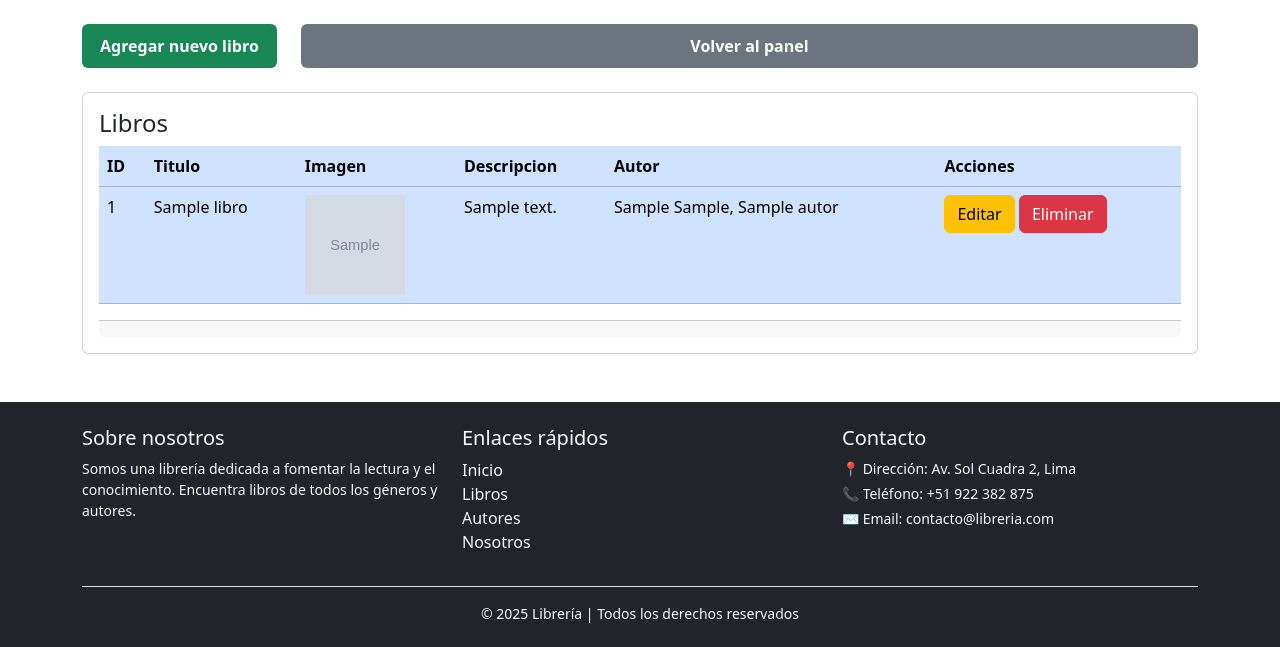
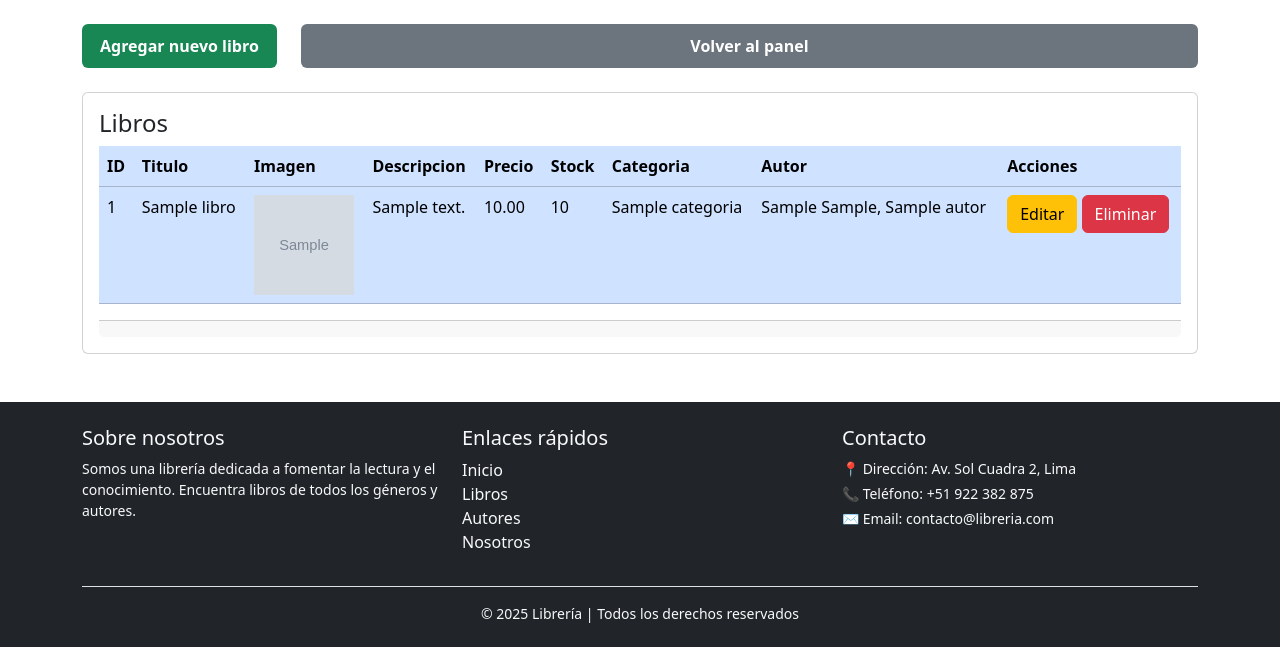
Before and after one commit to BlazeShotS/Sistema-Libreria, a Django app: page /libros in a window 1280 px wide. Shown: the part 56-703 px from the top of the page. Run offline with Django 5.2, Linux system fonts and the light colour scheme; tables that the repository leaves empty hold one stand-in row (values such as "Sample post"); grey boxes marked "Sample" are stand-in pictures.

Commit message:
feat: acciones de admin listos

```diff
--- a/libreria/models.py
+++ b/libreria/models.py
@@ -51,11 +51,11 @@ class Libro(models.Model):
     titulo = models.CharField(max_length=100, verbose_name='Titulo') #verbose sirve para mostrar al usuario como se llama ese campo
     imagen = models.ImageField(upload_to='imagenes/',verbose_name='Imagen' ,null=True) #imagenes/ es la carpeta que se creara a continuacion
     descripcion = models.TextField(null=True, verbose_name='Descripcion')
-    precio = models.DecimalField(max_digits=8, decimal_places=2, verbose_name='Precio')
+    precio = models.DecimalField(max_digits=8, decimal_places=2, verbose_name='Precio',default=0)
     stock = models.PositiveIntegerField(verbose_name='Stock', default=0)
     autor = models.ForeignKey(Autor,null=True,blank=True,on_delete=models.CASCADE) #ese CASCADE es si se borra un autor se borra todo los cursos relacionados con ese libro
     #El FK se crea con el nombre del campo + el id en este caso autor + _id
-    categoria = models.ForeignKey(Categoria,null=True, blank=True, on_delete=models.CASCADE)
+    categoria = models.ForeignKey(Categoria,null=True, blank=True, on_delete=models.PROTECT) #No permite borrar la categoría si tiene libros relacionados.
 
 
     #Para que en la pagina admin de django, se visualize con estos nombres
--- a/libreria/templates/libros/index.html
+++ b/libreria/templates/libros/index.html
@@ -21,6 +21,9 @@
                         <th scope="col">Titulo</th>
                         <th scope="col">Imagen</th>
                         <th scope="col">Descripcion</th>
+                        <th scope="col">Precio</th>
+                        <th scope="col">Stock</th>
+                        <th scope="col">Categoria</th>
                         <th scope="col">Autor</th>
                         <th scope="col">Acciones</th>
                     </tr>
@@ -34,6 +37,9 @@
                             <img src=" {{libro.imagen.url}}" alt="img" height="100px" width="100px">
                         </td>
                         <td>{{libro.descripcion}}</td>
+                        <td>{{libro.precio}}</td>
+                        <td>{{libro.stock}}</td>
+                        <td>{{libro.categoria}}</td>
                         <td>{{libro.autor}}</td>
                         <td>
                             <a name="" id="" class="btn btn-warning" href="{% url 'libreria:detalle' libro.id %}" role="button">Editar</a>
```
Also changed, not shown: imagenes/FotoCarnetUniversitarioDurand6.jpg (added), libreria/migrations/0003_libro_categoria_libro_precio_libro_stock.py (added), libreria/migrations/0004_alter_libro_categoria.py (added).
